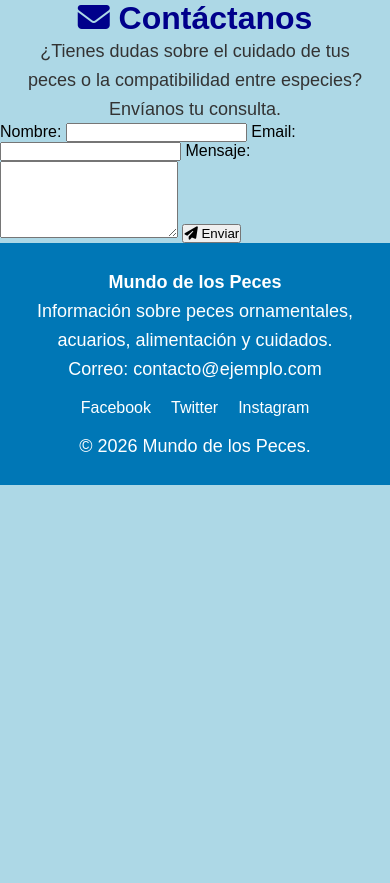
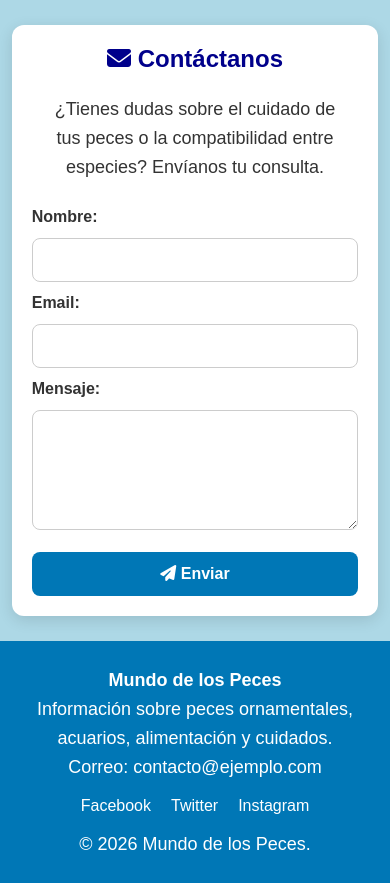
Before and after one commit to jordan210713-dev/desktop-tutorial, a PHP site: page /contacto.html in a window 390 px wide. Shown: the part 75-958 px from the top of the page. Before the commit the page ends 560 px from the top, so only its background shows below. Run offline with PHP 8.4, Linux system fonts and the light colour scheme.

Commit message:
Proyecto 2: ajustes finales y formulario responsive

```diff
--- a/css/style.css
+++ b/css/style.css
@@ -747,6 +747,108 @@ footer p {
 
 }
 
+/* ==========================================
+   24. FORMULARIO DE CONTACTO
+   DISEÑO RESPONSIVE
+   ========================================== */
+
+/* Contenedor del formulario */
+.formulario {
+    width: 90%;
+    max-width: 650px;
+    margin: 40px auto;
+    padding: 30px;
+    background-color: #ffffff;
+    border-radius: 12px;
+    box-shadow: 0 4px 15px rgba(0, 0, 0, 0.12);
+
+    display: flex;
+    flex-direction: column;
+    gap: 12px;
+}
+
+/* Título */
+.formulario h1 {
+    color: darkblue;
+    text-align: center;
+    font-size: 28px;
+    margin-bottom: 10px;
+}
+
+/* Descripción */
+.formulario > p {
+    text-align: center;
+    line-height: 1.6;
+    margin-bottom: 15px;
+}
+
+/* Etiquetas */
+.formulario label {
+    font-size: 16px;
+    font-weight: bold;
+    color: #333333;
+}
+
+/* Campos de entrada y mensaje */
+.formulario input,
+.formulario textarea {
+    width: 100%;
+    padding: 12px;
+    border: 1px solid #cccccc;
+    border-radius: 8px;
+    font-family: Arial, sans-serif;
+    font-size: 16px;
+    background-color: #ffffff;
+}
+
+/* Campo seleccionado */
+.formulario input:focus,
+.formulario textarea:focus {
+    outline: 2px solid #0077b6;
+    outline-offset: 1px;
+}
+
+/* Mensaje */
+.formulario textarea {
+    resize: vertical;
+    min-height: 120px;
+}
+
+/* Botón enviar */
+.formulario button[type="submit"] {
+    width: 100%;
+    padding: 13px;
+    margin-top: 10px;
+    background-color: #0077b6;
+    color: white;
+    border: none;
+    border-radius: 8px;
+    font-size: 16px;
+    font-weight: bold;
+    cursor: pointer;
+    transition: background-color 0.3s ease;
+}
+
+/* Efecto del botón */
+.formulario button[type="submit"]:hover {
+    background-color: #005f8f;
+}
+
+/* Ajuste para pantallas pequeñas */
+@media (max-width: 500px) {
+    .formulario {
+        width: 94%;
+        padding: 20px;
+        margin: 25px auto;
+    }
+
+    .formulario h1 {
+        font-size: 24px;
+    }
+}
+
+/* FIN DEL FORMULARIO DE CONTACTO */
+
 
 /* ==========================================
    23. FUTURAS MODIFICACIONES
```
